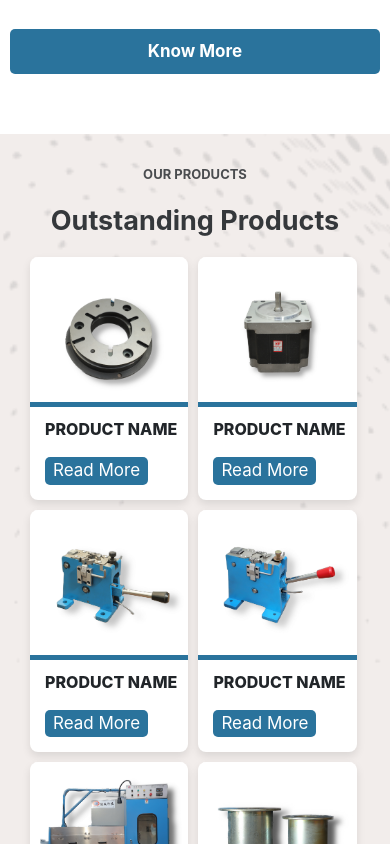
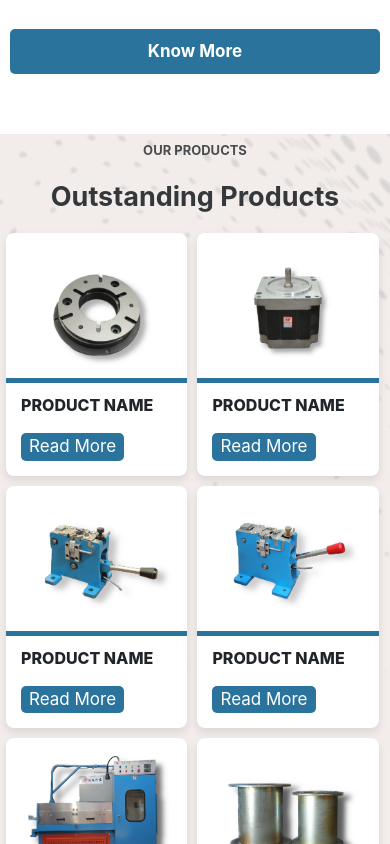
Before and after one commit to Mannumishra/vivision, a React (Create React App) app: page / in a window 390 px wide. Shown: the part 1520-2364 px from the top of the page. Built offline with nearby package versions, Linux system fonts and the light colour scheme.

Commit message:
add chnages

```diff
--- a/src/Components/Product/Product.css
+++ b/src/Components/Product/Product.css
@@ -115,4 +115,7 @@
         margin-top: 1px;
         font-size: 13px;
     }
+    .productmain {
+        padding: 6px;
+    }
 }
```
